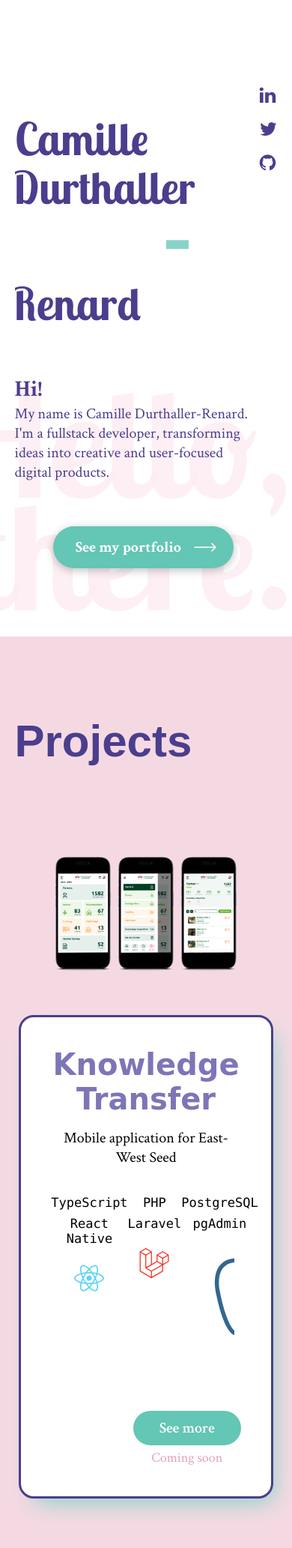
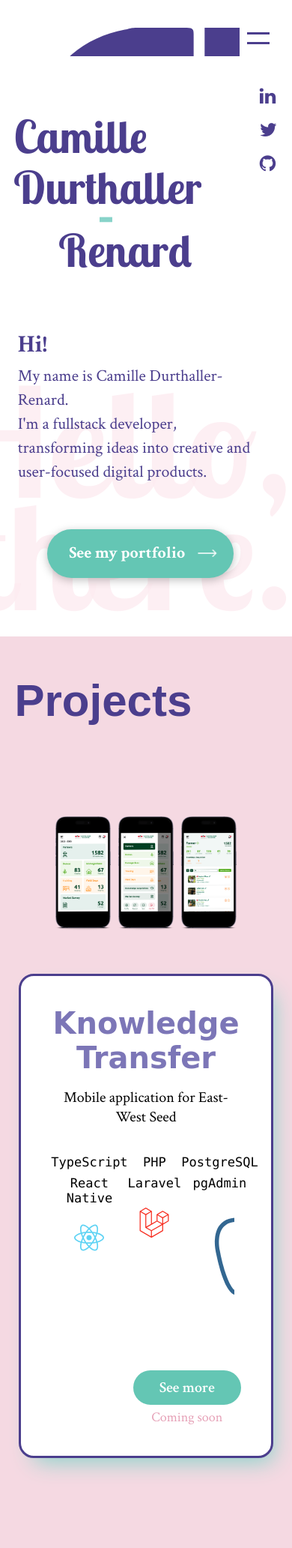
Before and after one commit to camilledtr/camilledtr.github.io, a PHP site: page / in a window 390 px wide. Shown: the top 2065 px of the page at 75% size. Run offline with PHP 8.4, Linux system fonts and the light colour scheme; some web fonts are replaced.

Commit message:
chore: home page style according to screen height

```diff
--- a/index.php
+++ b/index.php
@@ -13,6 +13,8 @@
     <link rel="stylesheet" href="https://cdnjs.cloudflare.com/ajax/libs/font-awesome/4.7.0/css/font-awesome.min.css">
     <!-- Stardom font -->
     <link href="https://api.fontshare.com/v2/css?f[]=stardom@400&display=swap" rel="stylesheet">
+    <!-- Poppins font -->
+    <link href="https://fonts.googleapis.com/css2?family=Poppins:wght@400&display=swap" rel="stylesheet">
     <!-- Lobster two -->
     <link href="https://fonts.googleapis.com/css2?family=Lobster+Two:wght@700&display=swap" rel="stylesheet">
     <link rel="stylesheet" href="src/style.css">
@@ -32,9 +34,10 @@
             <li><a href="#about" class="hover-underline-animation">About</a></li>
             <li><a href="#contact" class="hover-underline-animation">Contact</a></li>
             <li>
-                <div class="my-cv primary-btn"><a class="my-cv" href="public/assets/01_DURTHALLER-RENARD_resume.pdf" download><span class="material-symbols-outlined">
-                            download
-                        </span>My CV</a>
+                <div class="my-cv primary-btn">
+                    <a class="my-cv" href="public/assets/01_DURTHALLER-RENARD_resume.pdf" download>
+                        <span class="material-symbols-outlined">download</span>
+                    My CV</a>
                 </div>
             </li>
             <div class="menu-btn">
@@ -73,7 +76,7 @@
                     <h1 class="name-text">
                         <span class="name-reveal">Durthaller</span>
                         <span class="hyphen-reveal">-</span>
-                        <span class="name-reveal">Renard</span>
+                        <span class="name-reveal third">Renard</span>
                     </h1>
                 </div>
             </div>
@@ -92,9 +95,9 @@
             <h1 class="background-text-reveal">Hello, there.</h1>
         </section>
 
-        <section id="projects" class="projects reveal">
+        <section id="projects" class="projects">
             <div class="title">
-                <h2 class="section-title">Projects</h2>
+                <h2 class="section-title reveal">Projects</h2>
             </div>
 
             <div class="projects-container">
--- a/src/app.js
+++ b/src/app.js
@@ -74,11 +74,15 @@ if (viewportWidth > 600) {
     window.onscroll = function () {
         const currentScrollPos = window.pageYOffset;
         if (prevScrollpos > currentScrollPos) {
+            document.querySelector(".navbar-reveal").classList.remove("scrolled-down");
+        } else {
             document.querySelector(".navbar-reveal").classList.add("scrolled-down");
-        } else {
-            document.querySelector(".navbar-reveal").classList.remove("scrolled-down");
         }
         prevScrollpos = currentScrollPos;
+    }
+
+    window.onbeforeunload = function () {
+        document.querySelector(".navbar-reveal").classList.remove("scrolled-down");
     }
 }
 
--- a/src/style.css
+++ b/src/style.css
@@ -17,7 +17,7 @@
     --super-light-tertiary: #fcecf0d1;
     --light-background-color: #e9e9ef6b;
     --border-radius: 30px;
-    --nav-height: 10rem;
+    --nav-height: 12vh;
     --section-padding-top: calc(var(--nav-height) + 0.5rem);
 }
 
@@ -244,7 +244,7 @@ div.secondary-btn:hover>a {
     position: fixed;
     z-index: 100;
     visibility: hidden;
-    top: -8rem;
+    top: 0;
     transition: all 0.5s ease-in-out;
 }
 
@@ -267,16 +267,17 @@ div.secondary-btn:hover>a {
 }
 
 .scrolled-down {
-    top: 0;
+    top: -12vh;
     transition: all 0.3s ease-in-out;
 }
 
 .navbar-reveal .logo {
     margin: auto 0 auto 5%;
+    padding-top: 1vh;
 }
 
 #nav-logo {
-    height: calc(3/5*var(--nav-height));
+    height: calc(0.6*var(--nav-height));
 }
 
 .navbar-reveal ul {
@@ -434,10 +446,6 @@ div.my-cv.primary-btn {
 .home {
     min-height: calc(100vh - var(--nav-height));
     width: 100%;
-    /* background-image: url(../public/backgrounds/back-flower.jpg); */
-    background-repeat: no-repeat;
-    background-size: auto calc(100% - var(--nav-height));
-    background-position: right bottom;
     padding-top: var(--section-padding-top);
 }
 
@@ -466,9 +474,10 @@ div.my-cv.primary-btn {
 }
 
 .home .name {
-    margin: 70px 0 7vh 5%;
+    margin: 7vh 0 7vh 5%;
     font-family: 'Lobster two', cursive;
-    font-size: 5rem;
+    font-size: 6vh;
+    line-height: 9.5vh;
 }
 
 .home .name .name-text {
@@ -476,7 +485,6 @@ div.my-cv.primary-btn {
 }
 
 .home .name h1 {
-    margin-bottom: -1rem;
     margin-left: -1rem;
 }
 
@@ -484,10 +492,11 @@ div.my-cv.primary-btn {
     height: fit-content;
     width: fit-content;
     overflow: hidden;
+    margin-left: -2vh;
 }
 
-.home .word-mask:nth-of-type(1) {
-    padding-left: 1rem;
+.home .word-mask:nth-of-type(1), .home .word-mask:nth-of-type(2) {
+    padding-left: 3vh;
 }
 
 .home .name .word-mask .name-reveal {
@@ -512,39 +521,37 @@ div.my-cv.primary-btn {
 
 .home .name .hyphen-reveal {
     color: var(--secondary);
-    font-size: 15rem;
-    line-height: 8rem;
+    font-size: 15vh;
+    visibility: hidden;
+    line-height: 5vh;
+    margin-top: 1.3vh;
 }
 
 .home .name .hyphen-reveal.active {
-    animation: hyphen-anim 1s 1s cubic-bezier(0.2, 0, 0, 1) forwards;
+    animation: hyphen-anim 1s 1.4s cubic-bezier(0.455, 0.030, 0.515, 0.955) both;
 }
 
 @keyframes hyphen-anim {
     0% {
-        clip-path: polygon(0 100%, 100% 100%, 100% 100%, 0 100%);
-        transform: translateY(-200%) rotate(90deg);
-        visibility: visible;
-    }
-
-    75% {
-        visibility: visible;
-        transform: translateY(0) rotate(90deg);
+        transform: translateY(-100%) rotateX(360deg);
+        visibility: hidden;
     }
 
     100% {
         visibility: visible;
-        transform: translateY(20%) rotate(180deg);
+        transform: translateY(0) rotateX(0);
     }
 }
 
 @keyframes translate-up-name {
     from {
         transform: translateY(100%);
+        visibility: hidden;
     }
 
     to {
         transform: translateY(0);
+        visibility: visible;
     }
 }
 
@@ -555,6 +562,10 @@ div.my-cv.primary-btn {
     font-size: 2.5rem;
     display: flex;
     flex-direction: column;
+}
+
+.home-text-reveal > * {
+    margin-left: 0.5vh;
 }
 
 .home-text-reveal.active {
@@ -571,15 +582,25 @@ div.my-cv.primary-btn {
     }
 }
 
+.home-text-reveal h2 {
+    font-size: 4vh;
+    line-height: 7vh;
+}
+
+.home-text-reveal p {
+    font-size: 3vh;
+    line-height: 4vh;
+}
+
 
 .to-portfolio-reveal {
     position: relative;
-    margin-top: 70px;
-    padding: 1.5rem 3rem;
+    margin-top: 8vh;
+    padding: 2.5vh 4vh;
     opacity: 0;
     background-color: var(--medium-secondary);
     width: fit-content;
-    border-radius: var(--border-radius);
+    border-radius: 5vh;
     display: flex;
     box-shadow: 0px 3px 12px rgba(0, 0, 0, 0.25);
     transition: transform 0.2s ease-in-out;
@@ -593,11 +614,12 @@ div.my-cv.primary-btn {
 .to-portfolio-reveal p {
     color: white;
     font-weight: 800;
+    font-size: 3vh;
 }
 
 .to-portfolio-reveal svg {
     margin-left: 1rem;
-    width: 3rem;
+    width: 3vh;
     animation: translate-arrow 0.7s infinite alternate ease-in-out;
 }
 
@@ -948,11 +970,16 @@ footer p {
 
 /* TABLETS */
 @media screen and (max-width: 1400px) {
+    .about .section-title {
+        margin-bottom: 10vh;
+    }
+
     .projects .project {
         flex-direction: column;
         padding-left: 0;
         margin-bottom: 10vh;
         gap: 3rem;
+        height: fit-content;
     }
 
     .project {
@@ -989,12 +1023,33 @@ footer p {
         margin-top: calc(50vh - 4*10rem/2);
     }
 
-    .home .name-reveal {
-        font-size: 7rem;
+    .home .name {
+        font-size: 4.5vh;
+        line-height: 8vh;
     }
 
-    .home .to-portfolio-reveal {
-        margin-bottom: 8rem;
+    .home .name .hyphen-reveal {
+        font-size: 10vh;
+        margin-top: 1vh;
+    }
+
+    .home-text-reveal h2 {
+        font-size: 3.8vh;
+        line-height: 6vh;
+    }
+
+    .home-text-reveal p {
+        font-size: 2.6vh;
+        line-height: 3.8vh;
+    }
+
+    .to-portfolio-reveal {
+        padding: 2vh 3.5vh;
+        margin-top: 6vh;
+    }
+
+    h2.section-title {
+        padding-top: 10vh;
     }
 
     .project-text {
@@ -1048,16 +1103,18 @@ footer p {
         flex-direction: column;
     }
 
-    .home .name h1 span.hyphen {
-        animation: translate-up-name .75s cubic-bezier(0.2, 0, 0, 1) forwards;
-        animation-delay: 0.8s;
-        transform: rotate(0deg) translate(0, 0);
-        line-height: 3rem;
-        margin-top: -2.5rem;
-        margin-left: 10rem;
+    .home .name .hyphen-reveal {
+        margin-top: -2vh;
+        margin-left: 11rem;
+        line-height: 4vh;
+        transform: translateY(100%);
     }
 
-    .home .name h1:nth-child(2) .name-reveal:nth-of-type(3) {
+    .home .name .hyphen-reveal.active {
+        animation: translate-up-name 1s 0.9s cubic-bezier(0.2, 0, 0, 1) forwards;
+    }
+
+    .home .name-text .name-reveal.third {
         margin-left: 6rem;
     }
 
@@ -1077,8 +1134,8 @@ footer p {
         text-align: start;
     }
 
-    .about .section-title {
-        margin-bottom: 3rem;
+    h2.section-title {
+        padding-top: 6vh;
     }
 
     .about-container {
```
Also changed, not shown: other parts of src/style.css (+25 -23 lines).
